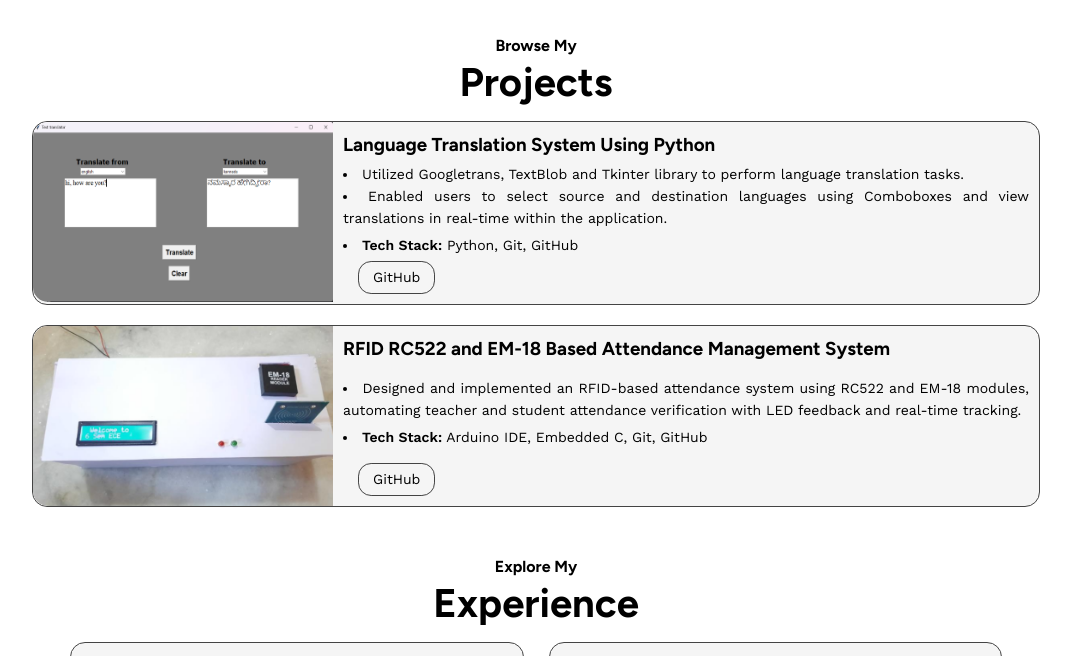
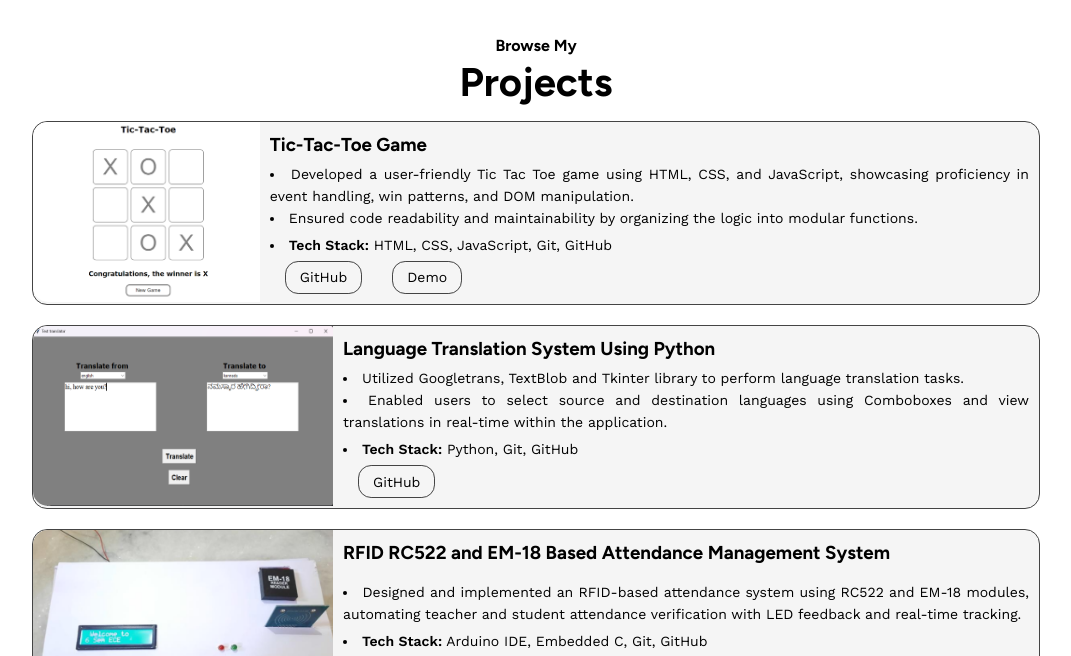
Before and after one commit to SharathM18/Portfolio-Website, a website built with Vite: page index.html in a window 1280 px wide. Shown: the part 860-1516 px from the top of the page, without its empty margins (104-1175 px from the left). Built offline with nearby package versions, Linux system fonts and the light colour scheme.

Commit message:
added Tic-Tac-Toe project

```diff
--- a/index.html
+++ b/index.html
@@ -148,7 +148,45 @@
           <h3>Browse My</h3>
           <h1>Projects</h1>
         </header>
-        <!-- project-1 -->
+        <!-- project-1  -->
+        <div class="project-container">
+          <img src="/tictactoe.png" alt="project_image" class="project_image" />
+          <div class="project-info">
+            <div class="project-title">
+              <h3>Tic-Tac-Toe Game</h3>
+            </div>
+            <div class="project-description">
+              <ul>
+                <li>
+                  Developed a user-friendly Tic Tac Toe game using HTML, CSS,
+                  and JavaScript, showcasing proficiency in event handling, win
+                  patterns, and DOM manipulation.
+                </li>
+                <li>
+                  Ensured code readability and maintainability by organizing the
+                  logic into modular functions.
+                </li>
+              </ul>
+              <ul>
+                <li>
+                  <span class="tech-stack">Tech Stack:</span> HTML, CSS,
+                  JavaScript, Git, GitHub
+                </li>
+              </ul>
+            </div>
+            <div class="project-links">
+              <a
+                href="https://github.com/SharathM18/Tic-Tac-Toe-Game.git"
+                target="_blank"
+                ><button class="btn">GitHub</button></a
+              >
+              <a href="https://playtictactoegame.vercel.app/" target="_blank"
+                ><button class="btn">Demo</button></a
+              >
+            </div>
+          </div>
+        </div>
+        <!-- project-2 -->
         <div class="project-container">
           <img
             src="/Language-Translation.png"
@@ -188,7 +226,7 @@
             </div>
           </div>
         </div>
-        <!-- project-2  -->
+        <!-- project-3  -->
         <div class="project-container">
           <img
             src="/Attendance-Management-System.png"
```
Also changed, not shown: public/tictactoe.png (added).
